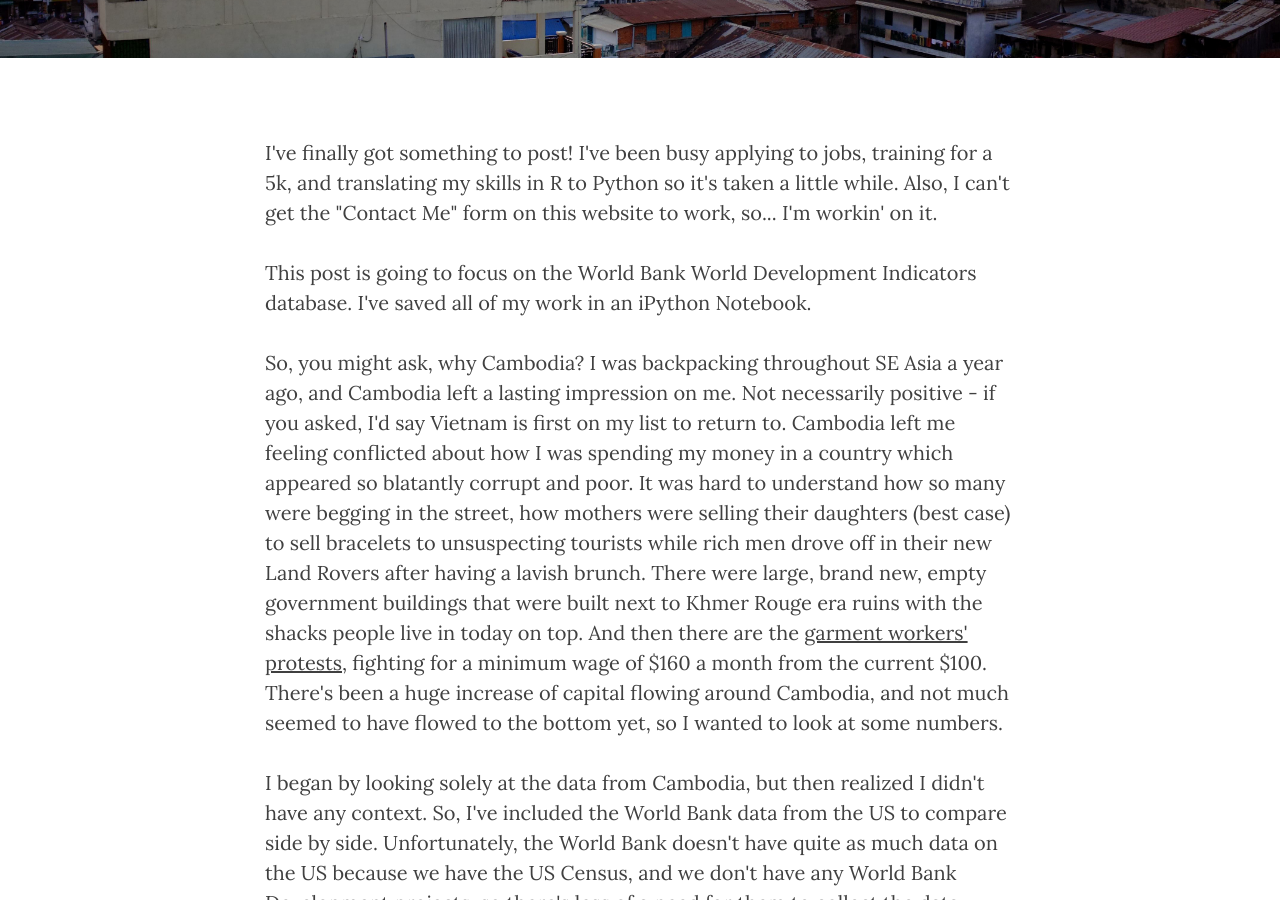
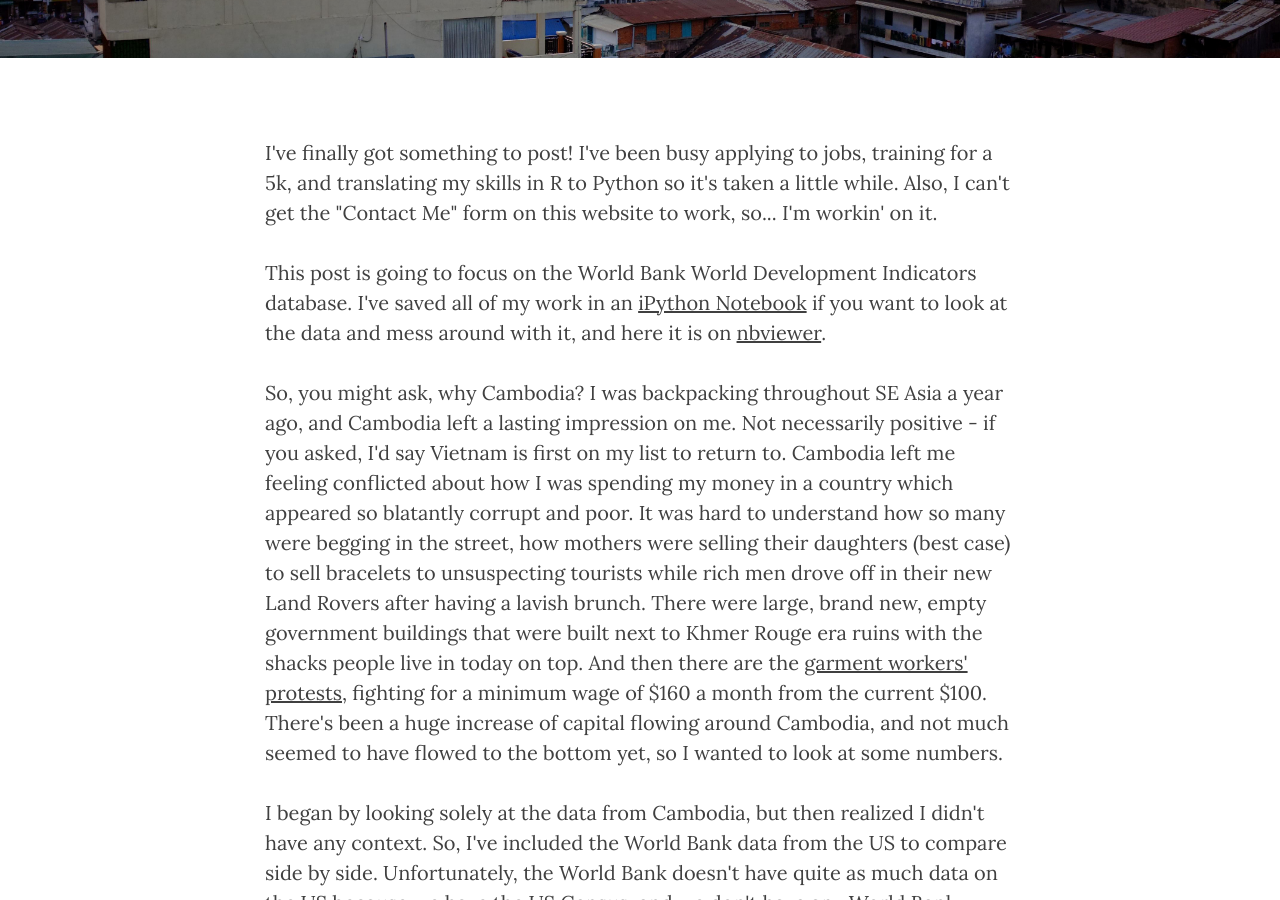
Before and after one commit to emmmbrown/emmmbrown.github.io, a Jekyll site: the page built from _posts/2015-02-22-cambodia1.markdown, in a window 1280 px wide and 900 px high, scrolled down 418 px. Built offline with Jekyll 4.4.1, drawn with Linux system fonts in a browser that asks for light colours; nearby versions of some CDN libraries.

Commit message:
Add link to Cambodia ipython notebook

```diff
--- a/_posts/2015-02-22-cambodia1.markdown
+++ b/_posts/2015-02-22-cambodia1.markdown
@@ -12,7 +12,8 @@ a 5k, and translating my skills in R to Python so it's taken a little while.
 Also, I can't get the "Contact Me" form on this website to work, so... I'm workin' on it.</p>
 
 <p>This post is going to focus on the World Bank World Development Indicators
-database. I've saved all of my work in an iPython Notebook.</p>
+database. I've saved all of my work in an <a href='https://github.com/emmmbrown/emmmbrown.github.io/blob/master/notebooks/Cambodia.ipynb'>iPython Notebook</a>
+if you want to look at the data and mess around with it, and here it is on <a href='http://nbviewer.ipython.org/github/emmmbrown/emmmbrown.github.io/blob/master/notebooks/Cambodia.ipynb'>nbviewer</a>.</p>
 
 <p>So, you might ask, why Cambodia? I was backpacking throughout SE Asia a year ago, and
 Cambodia left a lasting impression on me. Not necessarily positive - if you asked, I'd
```
Also changed, not shown: 3 other files.
